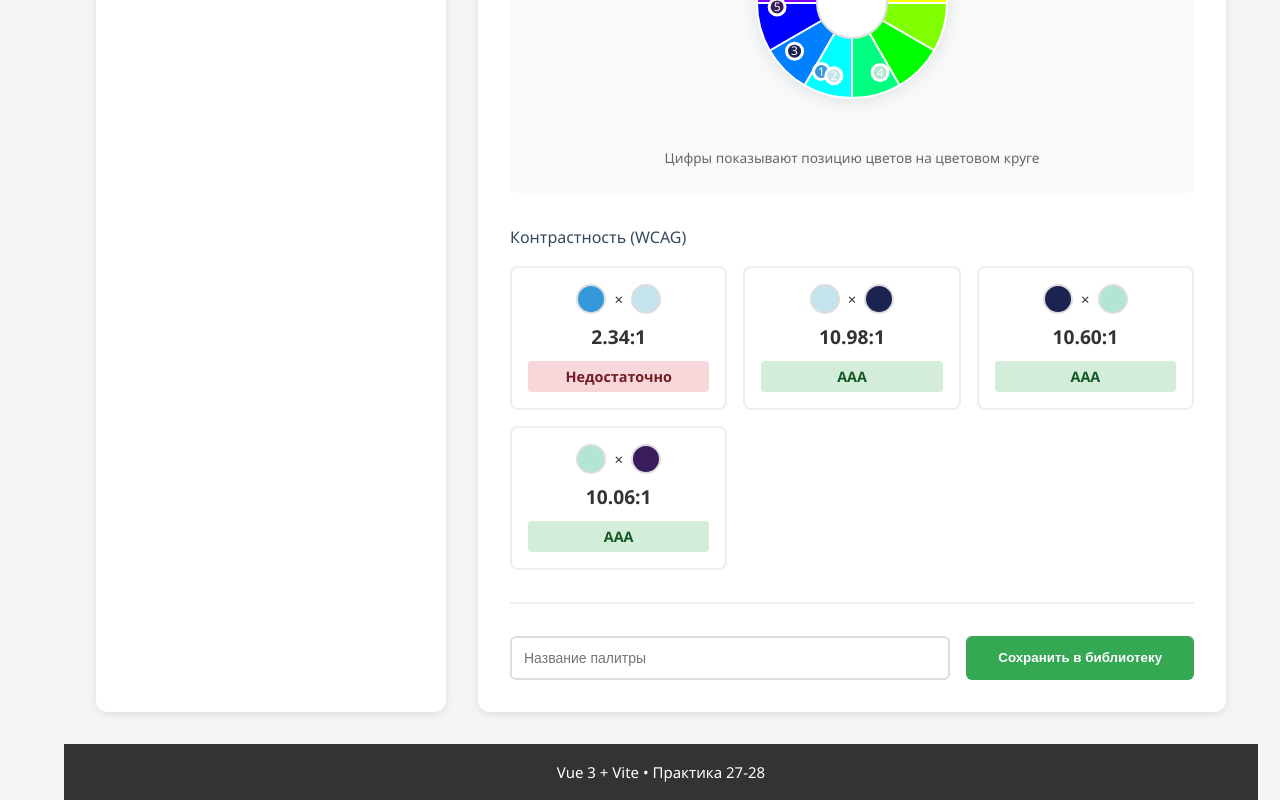
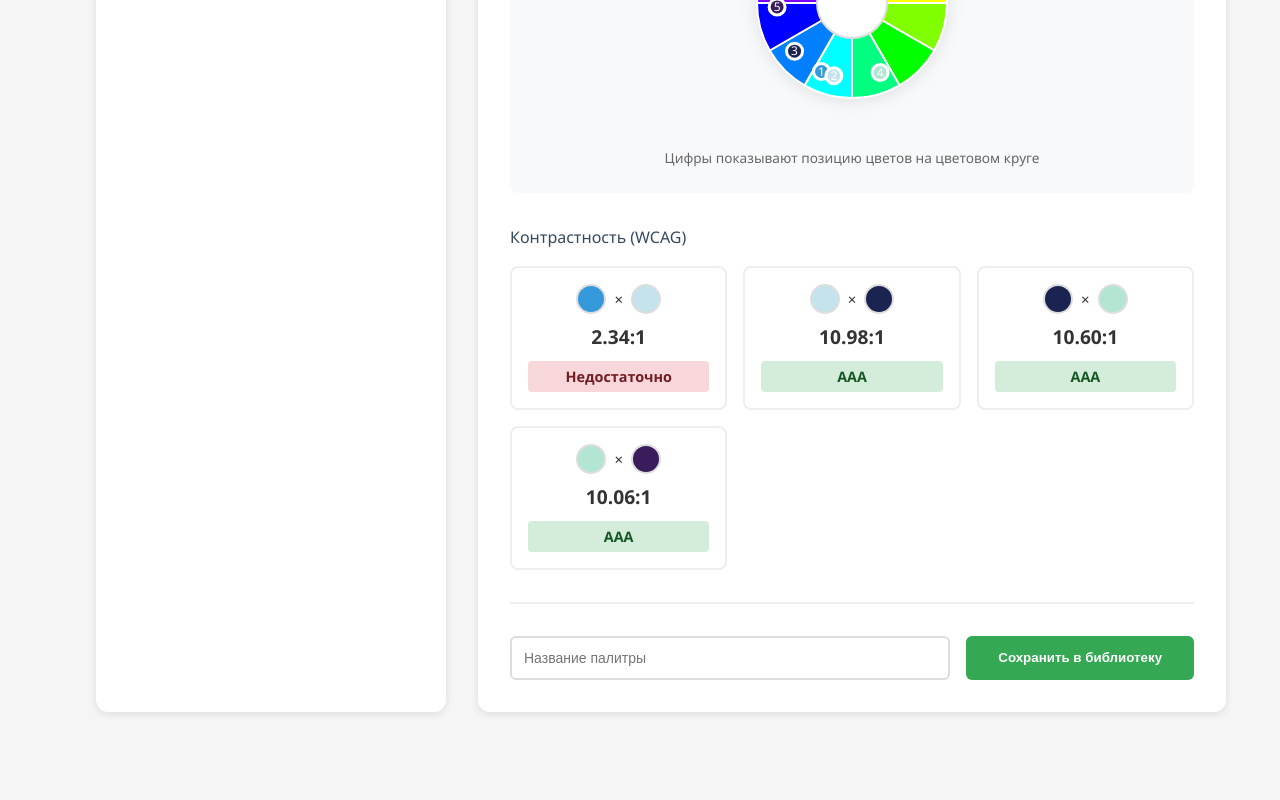
Before and after one commit to fetrias/Color_generator, a Vue app: page / in a window 1280 px wide. Shown: the part 861-1661 px from the top of the page. After the commit the page ends 1605 px from the top, so only its background shows below. Built offline with nearby package versions, Linux system fonts and the light colour scheme.

Commit message:
Remove footer

```diff
--- a/src/App.vue
+++ b/src/App.vue
@@ -1,4 +1,4 @@
-<template>
+ну деплой в гитха<template>
   <div id="app">
     <header class="app-header">
       <h1>Генератор цветовых палитр</h1>
@@ -13,10 +13,6 @@
     <main class="main-content">
       <router-view />
     </main>
-
-    <footer class="app-footer">
-      <p>Vue 3 + Vite • Практика 27-28</p>
-    </footer>
   </div>
 </template>
 
@@ -95,13 +91,4 @@ body {
   margin: 0 auto;
   width: 100%;
 }
-
-/* Подвал */
-.app-footer {
-  background-color: #333;
-  color: white;
-  text-align: center;
-  padding: 1rem;
-  margin-top: auto;
-}
 </style>
```
